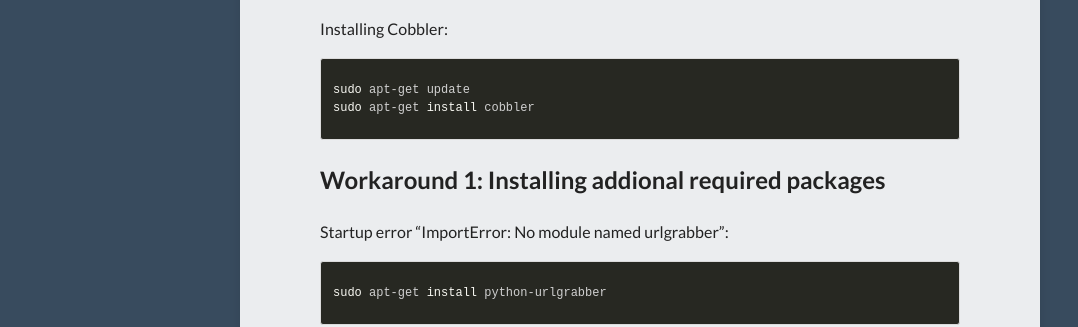
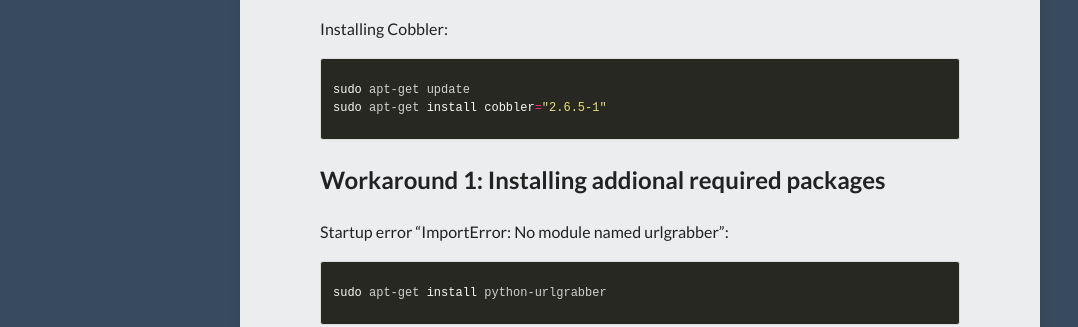
Before and after one commit to keymon/springerpe.github.io, a Jekyll site: the page built from _posts/2014-09-09-Installing-Cobbler-2.6.5-on-Ubuntu-14.04-LTS.md, in a window 1280 px wide and 900 px high, scrolled down 1057 px. Shown: the part 159-486 px from the top of the window, without its empty margins (0-1078 px from the left). Built offline with Jekyll 4.4.1, drawn with Linux system fonts in a browser that asks for light colours; nearby versions of some CDN libraries; comment, search, counter and statistics services are not loaded.

Commit message:
Pinned cobbler vesion to 2.6.5

```diff
--- a/_posts/2014-09-09-Installing-Cobbler-2.6.5-on-Ubuntu-14.04-LTS.md
+++ b/_posts/2014-09-09-Installing-Cobbler-2.6.5-on-Ubuntu-14.04-LTS.md
@@ -39,7 +39,7 @@
 
 {% highlight bash %}
 sudo apt-get update
-sudo apt-get install cobbler
+sudo apt-get install cobbler="2.6.5-1"
 {% endhighlight %}
 
 Workaround 1: Installing addional required packages
```
